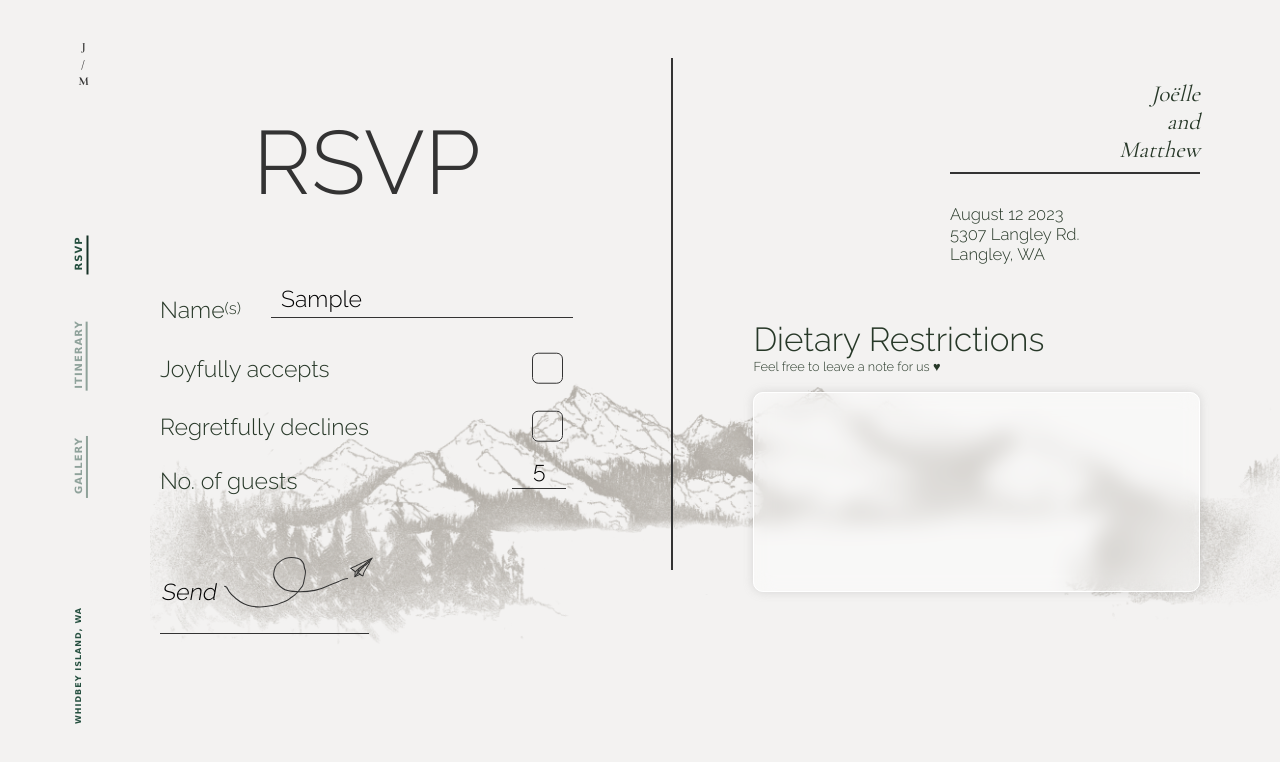
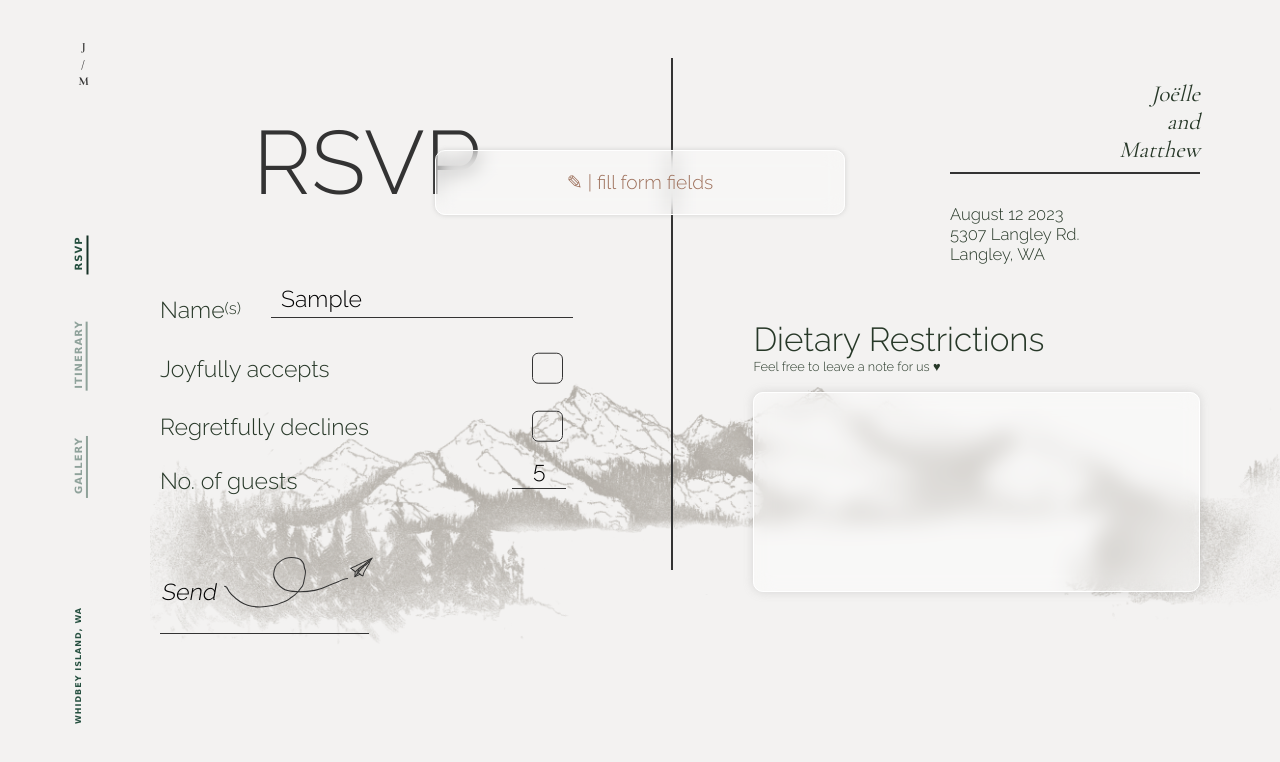
Before and after one commit to puleri/jomat, a React (Create React App) app: page /rsvp in a window 1280 px wide. Both pictures are taken after typing "Sample", "5" into the empty fields and a click on the button "Send". Shown: the top 762 px of the page. Built offline with nearby package versions, Linux system fonts and the light colour scheme.

Commit message:
updated RSVP

```diff
--- a/src/components/RSVP/RSVP.js
+++ b/src/components/RSVP/RSVP.js
@@ -16,8 +16,6 @@ function RSVP() {
     dietary: ''
   })
 
-  const [formOpen, setFormOpen] = useState(false)
-
   const [notification, setNotification] = useState({
     active: false,
     error: false,
@@ -34,7 +32,7 @@ function RSVP() {
         setNotification({
             active: true,
             error: true,
-            message: 'Fill out name before submitting'
+            message: `✎ | fill form fields`
         })
 
         setTimeout(() => {
@@ -43,7 +41,7 @@ function RSVP() {
                 error: false,
                 message: ''
             })
-          }, "4000")
+          }, "8000")
           return
     }
     const db = firebase.firestore();
@@ -55,18 +53,11 @@ function RSVP() {
         numberGuests: rsvp.numberGuests
     })
     .then(() => {
-        setFormOpen(false)
         setNotification({
             active: true,
             error: false,
-            message: 'We are so very excited to have you. Thank you for your response and we look forward to sharing our beautiful moment with you'
+            message: 'We are so very excited to have you and look forward to sharing our beautiful moment with you ♥'
         })
-        setTimeout(() => {
-            setNotification({
-                active: false,
-                message: ''
-            })
-          }, "4000")
         console.log("Document successfully written!");
     })
     .catch((error) => {
@@ -80,18 +71,11 @@ function RSVP() {
         numberGuests: rsvp.numberGuests
     })
     .then(() => {
-        setFormOpen(false)
         setNotification({
             active: true,
             error: false,
-            message: 'We will miss you so much, and will carry you in spirit on our special day'
+            message: `We will miss you so much, and will carry you in spirit on our special day ♥`
         })
-        setTimeout(() => {
-            setNotification({
-                active: false,
-                message: ''
-            })
-          }, "4000")
         console.log("Document successfully written!");
     })
     .catch((error) => {
@@ -100,12 +84,28 @@ function RSVP() {
     }
 }
 
+const errorDiv = () => {
+  return (
+    <div className="error-popup raleway">{notification.message}</div>
+  )
+}
+
+const notificationDiv = () => {
+  return (
+    <div className="success-popup raleway">Thank you so much for your response!<br/><br/>{notification.message}{ (rsvp.response == 'accepts') ? <><br/><br/>Check back soon to see the updated itenerary and gallery pages for a glimpse into the wedding weekend <br/><br/><h1>🌲</h1></> : ""}</div>
+  )
+}
+
 
   return (
     <>
      <div className="overflow-hidden">
       <Navbar />
         <img className="mtns-rsvp" src={mtns} />
+        { notification.active
+            ? <>{ notification.error ? errorDiv() : notificationDiv() }</>
+            : <></>
+        }
       <div className="flex just-center nav-pull-margin">
 
         <div className="relative padding-medium col text-center flex">
--- a/src/index.scss
+++ b/src/index.scss
@@ -720,3 +720,37 @@ textarea:focus {
 .pointer-none {
   pointer-events: none;
 }
+
+.error-popup {
+  text-align: center;
+  position: absolute;
+  border: 1px solid white;
+  box-shadow: 0 0 5px #76767644;
+  border-radius: 10px;
+  background-color: rgba(255, 255, 255, 0.323);
+  color: #9e715c;
+  font-weight: 400;
+  top: 150px;
+  left: 34vw;
+  z-index: 9;
+  backdrop-filter: blur(10px);
+  padding: 20px;
+  width: 32vw;
+  font-size: 1.5vw;
+}
+
+.success-popup {
+  text-align: center;
+  position: absolute;
+  border: 1px solid white;
+  box-shadow: 0 0 5px #76767664;
+  border-radius: 10px;
+  background-color: rgba(255, 255, 255, 0.323);
+  top: 150px;
+  left: 34vw;
+  z-index: 9;
+  backdrop-filter: blur(15px);
+  padding: 4vw 2.8vw;
+  width: 32vw;
+  font-size: 1.5vw;
+}
```
